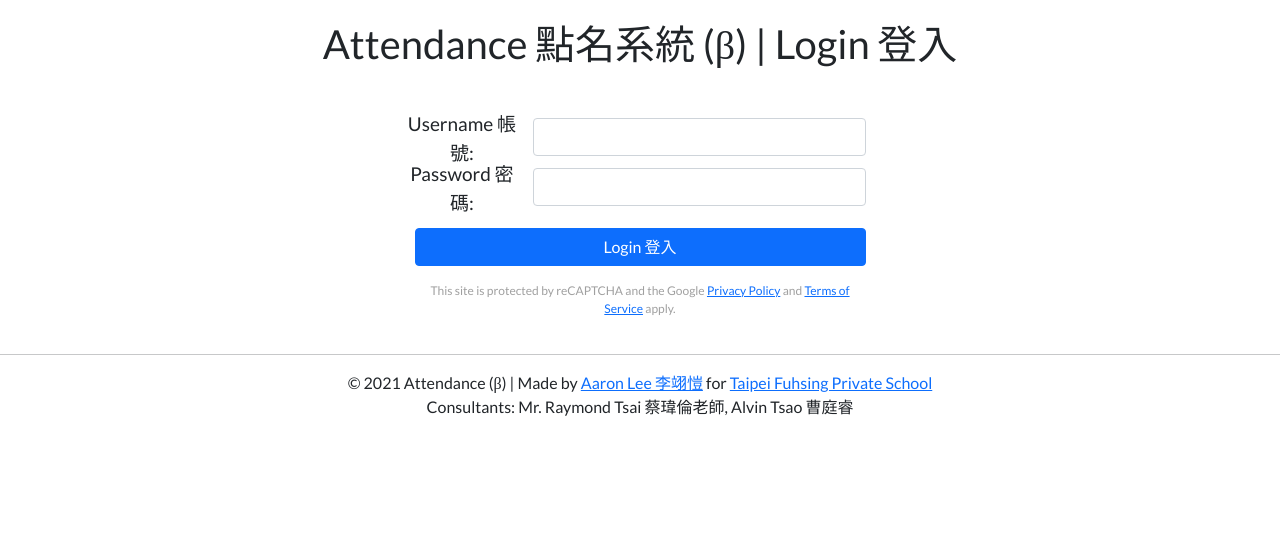
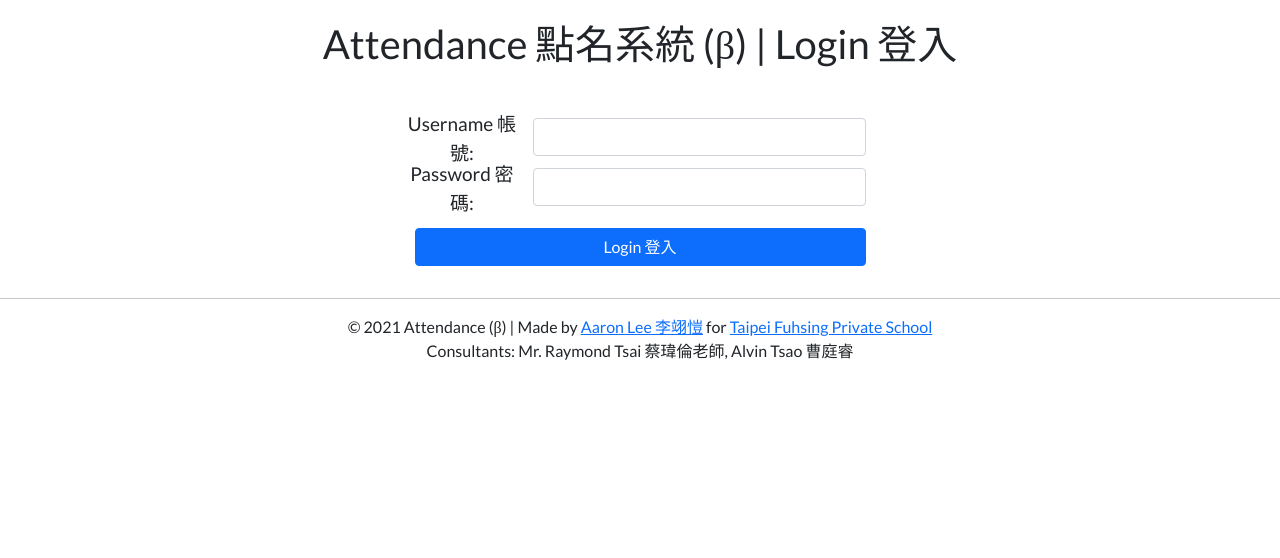
Before and after one commit to aaronleetw/Attendance, a Flask app: page / in a window 1280 px wide. Shown: the top 558 px of the page. Run offline with Flask 2, Linux system fonts and the light colour scheme; some libraries are stand-ins or nearby versions.

Commit message:
Disable recaptcha

```diff
--- a/app.py
+++ b/app.py
@@ -35,6 +35,7 @@ def check_login_status():
 
 
 def verify_recaptcha(response):
+    return True
     data = {
         'secret': os.environ.get('RECAPTCHA_SECRET'),
         'response': response,
@@ -56,7 +57,7 @@ def index():
         email = request.form['username'] + "@group-attendance.fhjh.tp.edu.tw"
         if check_login_status():
             try:
-                if (verify_recaptcha(request.form['g-recaptcha-response'])):
+                if (verify_recaptcha("")):
                     user = auth.sign_in_with_email_and_password(
                         email, request.form['password'])
                     print("Login SUCC:", email, flush=True)
--- a/templates/login.html
+++ b/templates/login.html
@@ -19,7 +19,7 @@
 
         gtag('config', 'G-H6D61RSBHR');
     </script>
-    <script src="https://www.google.com/recaptcha/api.js"></script>
+    <!-- <script src="https://www.google.com/recaptcha/api.js"></script> -->
 </head>
 
 <body>
@@ -46,7 +46,7 @@
                         data-sitekey="6LevCYccAAAAAAQ8XL6Bay_Nn22OyX9-9Shhi62M" data-callback='loadingAnimation'>Login
                         登入</button>
                 </form>
-                <div class="disclaimer">
+                <div class="disclaimer" hidden="hidden">
                     This site is protected by reCAPTCHA and the Google
                     <a target="_blank" href="https://policies.google.com/privacy">Privacy Policy</a> and
                     <a target="_blank" href="https://policies.google.com/terms">Terms of Service</a> apply.
```
